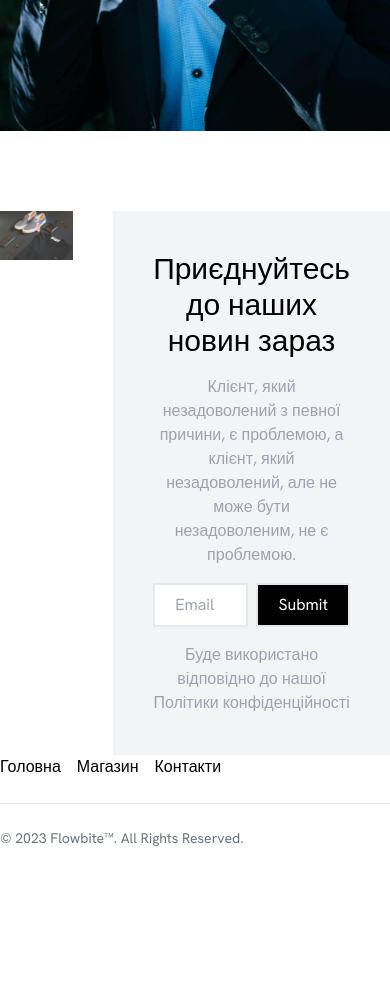
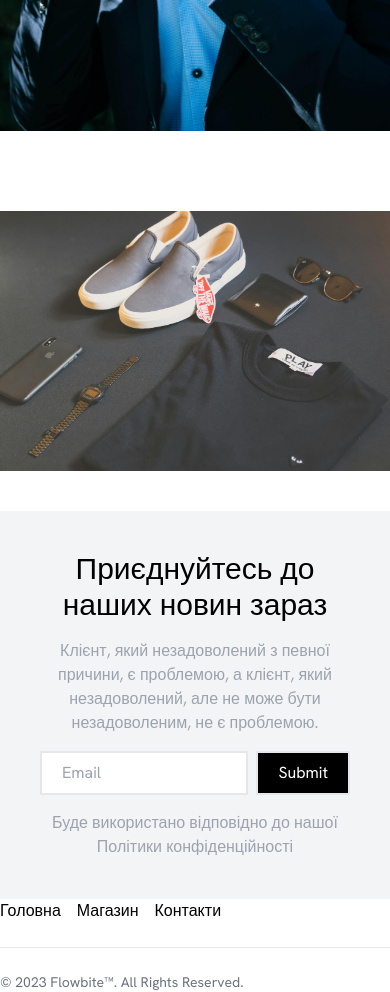
Before and after one commit to Denys-Paziak/famdy, a Next.js app: page / in a window 390 px wide. Shown: the part 7100-8092 px from the top of the page. Before the commit the page ends 7948 px from the top, so only its background shows below. Built offline with nearby package versions, Linux system fonts and the light colour scheme.

Commit message:
Update EmailSection.tsx

```diff
--- a/src/app/components/EmailSection/EmailSection.tsx
+++ b/src/app/components/EmailSection/EmailSection.tsx
@@ -3,7 +3,7 @@ import Image from "next/image";
 
 const EmailSection = () => {
     return (
-        <div className={"flex gap-10 container mx-auto pt-20"}>
+        <div className={"flex gap-10 container mx-auto pt-20 flex-col lg:flex-row"}>
             <div className={"bg-gray-300 h-1/2"}>
                 <Image className={"h-full"} src={"/img/email.jpg"} width={1000} height={1000} alt={"Image"} />
             </div>
```
